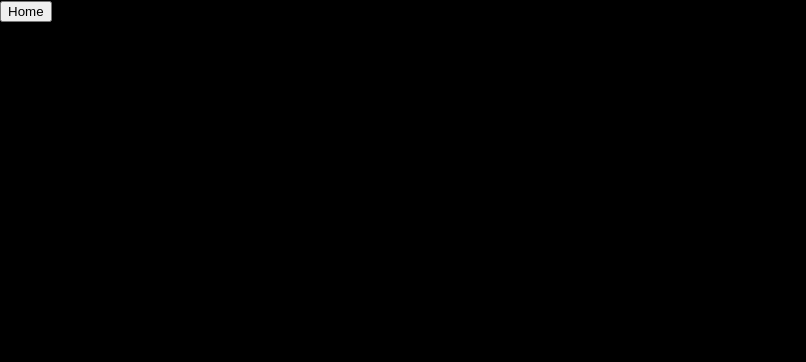
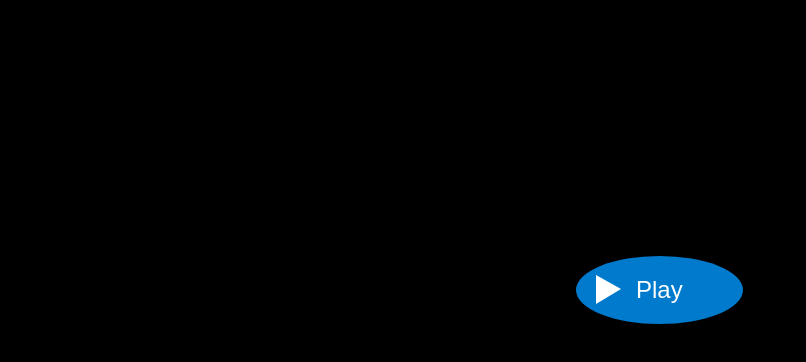
Before and after one commit to Maxip32/mymovies, a React (Create React App) app: page / in a window 1280 px wide. Shown: the top 362 px of the page, without its empty margins (0-806 px from the left). Built offline with nearby package versions, Linux system fonts and the light colour scheme.

Commit message:
boton inicio

```diff
--- a/public/index.html
+++ b/public/index.html
@@ -29,6 +29,7 @@
   <body>
     <noscript>You need to enable JavaScript to run this app.</noscript>
     <div id="root"></div>
+
     <!--
       This HTML file is a template.
       If you open it directly in the browser, you will see an empty page.
--- a/src/App.jsx
+++ b/src/App.jsx
@@ -1,4 +1,4 @@
-import styles from "./App.module.css";
+//import styles from "./App.module.css";
 import {
   BrowserRouter as Router,
   Routes,
--- a/src/pages/Landing.module.css
+++ b/src/pages/Landing.module.css
@@ -1,3 +1,31 @@
- .container {
-    color: antiquewhite;
+.button {
+   position: relative;
+   background-color: #007acc; /* Color de fondo del botón */
+   color: #fff; /* Color del texto */
+   padding: 20px 60px;
+   border: none;
+   /* border-radius: 5px; */
+   font-size: x-large;
+   transition: 0.3s;
+   cursor: pointer;
+   margin-top: 20%;
+   border-radius: 100%;
+   margin-left: 45%;
  }
+
+ .button::before {
+   content: ''; /* pseudo-elemento para el ícono de "play" */
+   position: absolute;
+   width: 0;
+   height: 0;
+   border-top: 14px solid transparent;
+   border-bottom: 15px solid transparent;
+   border-left: 25px solid #fff; /* Triángulo en color blanco */
+   left: 20px;
+   top: 19px;
+ }
+
+ .button:hover {
+   background-color: #005fa6; /* Cambia el color de fondo al pasar el cursor */
+   color: #fff;
+ }
--- a/src/pages/LandingPage.jsx
+++ b/src/pages/LandingPage.jsx
@@ -1,14 +1,16 @@
 import React from "react";
 import { Link } from "react-router-dom";
-// import style from ''
+import styles from './Landing.module.css';
 
-export function LandingPage () {
+export function LandingPage() {
+  return (
+    <div>
 
-    return(
-        <div>
-            <Link to = '/Home'>
-                <button type="submit">Home</button>
-            </Link>
-        </div>
-    )
+      <Link to="/Home">
+        <button className={styles.button} type="submit">
+          Play
+        </button>
+      </Link>
+    </div>
+  );
 }
```
